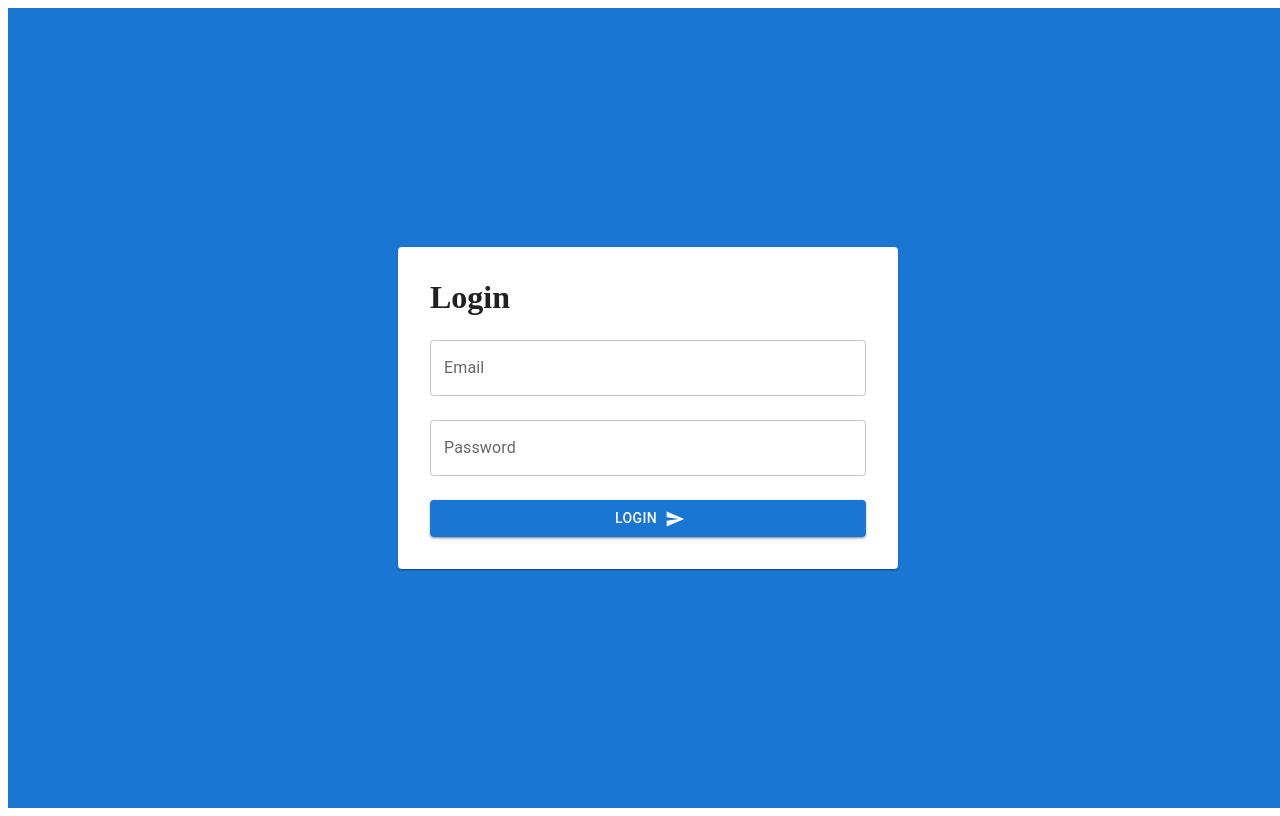
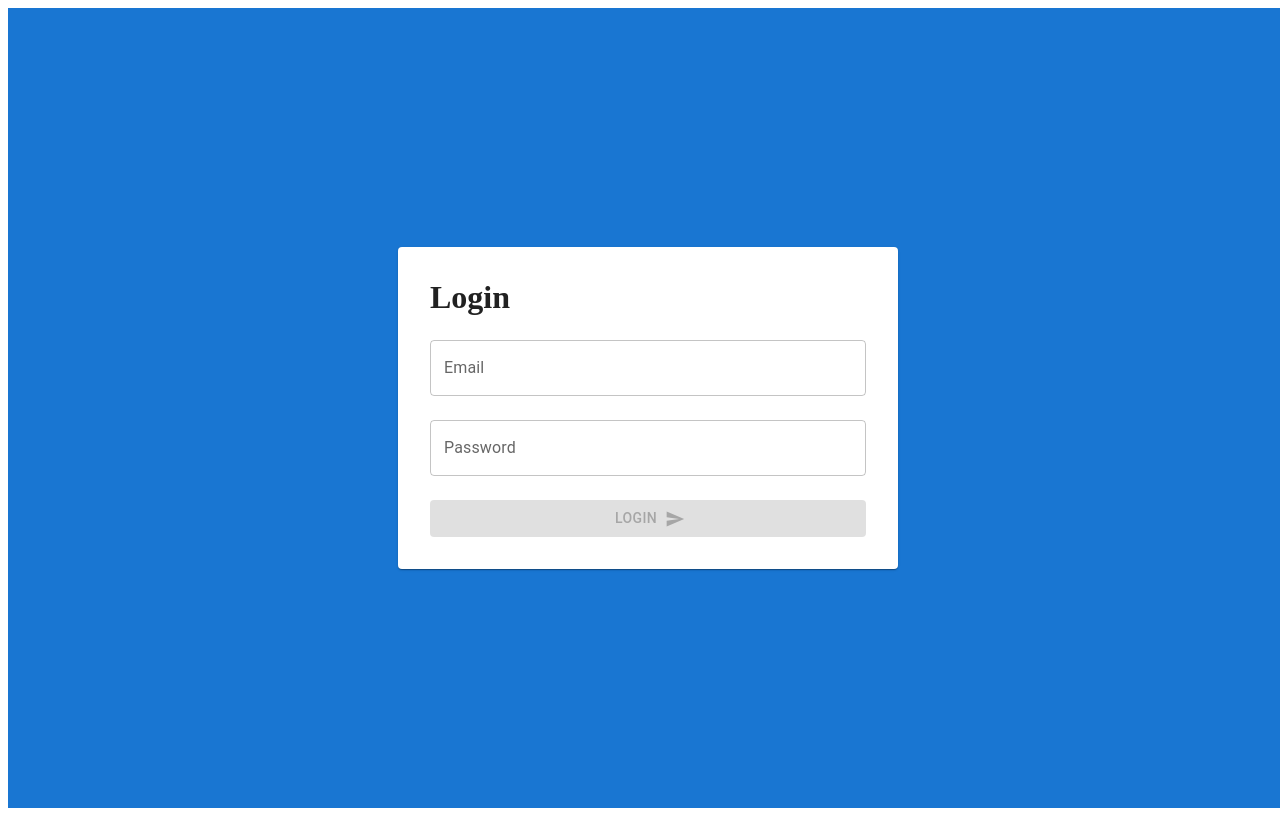
Before and after one commit to vdaskalov-ext/react-training-08-23, a React app: page /login in a window 1280 px wide. Built offline with nearby package versions, Linux system fonts and the light colour scheme.

Commit message:
feat: Add formik + yup, validate Login form

```diff
--- a/package.json
+++ b/package.json
@@ -15,10 +15,12 @@
     "@mui/icons-material": "^5.14.6",
     "@mui/material": "^5.14.6",
     "@swc/helpers": "~0.5.0",
+    "formik": "^2.4.3",
     "react": "18.2.0",
     "react-dom": "18.2.0",
     "react-router-dom": "^6.15.0",
-    "tslib": "^2.3.0"
+    "tslib": "^2.3.0",
+    "yup": "^1.2.0"
   },
   "devDependencies": {
     "@babel/core": "^7.14.5",
--- /dev/null
+++ b/src/app/components/login-form/index.ts
@@ -0,0 +1 @@
+export * from './login-form'
--- /dev/null
+++ b/src/app/components/login-form/login-form.tsx
@@ -0,0 +1,69 @@
+import {useAuth} from "../auth/auth-context";
+import {getDeepLink} from "../auth";
+import {Navigate} from "react-router-dom";
+import {Box, Button, Paper, Stack, TextField} from "@mui/material";
+import {Field, FieldProps, Form, Formik} from "formik";
+import {Send} from "@mui/icons-material";
+import {LoginSchema} from "./login-schema";
+import {getErrors} from "../../utils/formik-utils";
+
+const initialValues = {
+    email: '',
+    password: '',
+};
+
+export const LoginForm = () => {
+    const link = getDeepLink()
+    const {isAuthenticated, login} = useAuth()
+
+    if (isAuthenticated) {
+        return <Navigate to={link ?? "/home"}/>
+    }
+
+    return (
+        <Box sx={{
+            display: 'flex',
+            alignItems: 'center',
+            justifyContent: 'center',
+            height: '100vh',
+            width: '100vw',
+            backgroundColor: 'primary.main'
+        }}>
+            <Box sx={{
+                width: '80%',
+                maxWidth: '500px'
+            }}>
+                <Paper sx={{padding: '2rem'}}>
+                    <Formik initialValues={initialValues} validationSchema={LoginSchema}
+                            onSubmit={(values) => {
+                                console.log({values})
+                                login(values.email, values.password)
+                            }}>
+                        {({dirty, isValid}) =>
+                            (<Form>
+                                <Stack direction="column" spacing={3}>
+                                    <h1>Login</h1>
+                                    <Field name="email">
+                                        {({field, form}: FieldProps<string>) =>
+                                            <TextField {...field} label="Email" type="email"
+                                                       error={!!getErrors('email', form)}
+                                                       helperText={getErrors('email', form)}
+                                            />
+                                        }
+                                    </Field>
+                                    <Field name="password">
+                                        {({field, form}: FieldProps<string>) =>
+                                            <TextField {...field} label="Password" type="password"
+                                                       error={!!getErrors('password', form)}
+                                                       helperText={getErrors('password', form)}
+                                            />
+                                        }</Field>
+                                    <Button disabled={!(dirty && isValid)} variant="contained" type="submit" endIcon={<Send/>}>Login</Button>
+                                </Stack>
+                            </Form>)
+                        }
+                    </Formik>
+                </Paper>
+            </Box>
+        </Box>)
+}
--- /dev/null
+++ b/src/app/components/login-form/login-schema.ts
@@ -0,0 +1,6 @@
+import * as Yup from 'yup';
+
+export const LoginSchema = Yup.object().shape({
+    email: Yup.string().email('Invalid email').required('Required'),
+    password: Yup.string().min(8, 'Too short!').required('Required'),
+})
--- a/src/app/pages/login/login.tsx
+++ b/src/app/pages/login/login.tsx
@@ -1,51 +1,3 @@
-import {getDeepLink, useAuth} from "../../components/auth";
-import {Navigate} from "react-router-dom";
-import {
-    Box,
-    Button,
-    FormControl,
-    IconButton,
-    InputAdornment,
-    InputLabel,
-    OutlinedInput, Paper,
-    Stack,
-    TextField
-} from "@mui/material";
-import {useState} from "react";
-import {Send, Visibility, VisibilityOff} from "@mui/icons-material";
+import {LoginForm} from "../../components/login-form";
 
-export const Login = () => {
-    const link = getDeepLink()
-    const {isAuthenticated, login} = useAuth()
-    const [email, setEmail] = useState('')
-    const [password, setPassword] = useState('')
-
-    if (isAuthenticated) {
-        return <Navigate to={link ?? "/home"}/>
-    }
-
-    return (<Box sx={{
-        display: 'flex',
-        alignItems: 'center',
-        justifyContent: 'center',
-        height: '100vh',
-        width: '100vw',
-        backgroundColor: 'primary.main'
-    }}>
-        <Box sx={{
-            width: '80%',
-            maxWidth: '500px'
-        }}>
-            <Paper sx={{padding: '2rem'}}>
-                <Stack direction="column" spacing={3}>
-                    <h1>Login</h1>
-                    <TextField label="Email" type="email" value={email}
-                               onChange={event => setEmail(event.target.value)}/>
-                    <TextField label="Password" type="password" value={password}
-                               onChange={event => setPassword(event.target.value)}/>
-                    <Button variant="contained" onClick={() => login(email, password)} endIcon={<Send />}>Login</Button>
-                </Stack>
-            </Paper>
-        </Box>
-    </Box>)
-}
+export const Login = () => <LoginForm/>
--- /dev/null
+++ b/src/app/utils/formik-utils.ts
@@ -0,0 +1,7 @@
+import {FieldProps} from "formik";
+
+export const getErrors = (name: string, form: FieldProps['form']) => {
+    const errors = form.errors[name] as string;
+    const touched = form.touched[name];
+    return errors && touched ? errors : '';
+}
```
Also changed, not shown: 2 other files (tests, documents, lock files or other folders).
